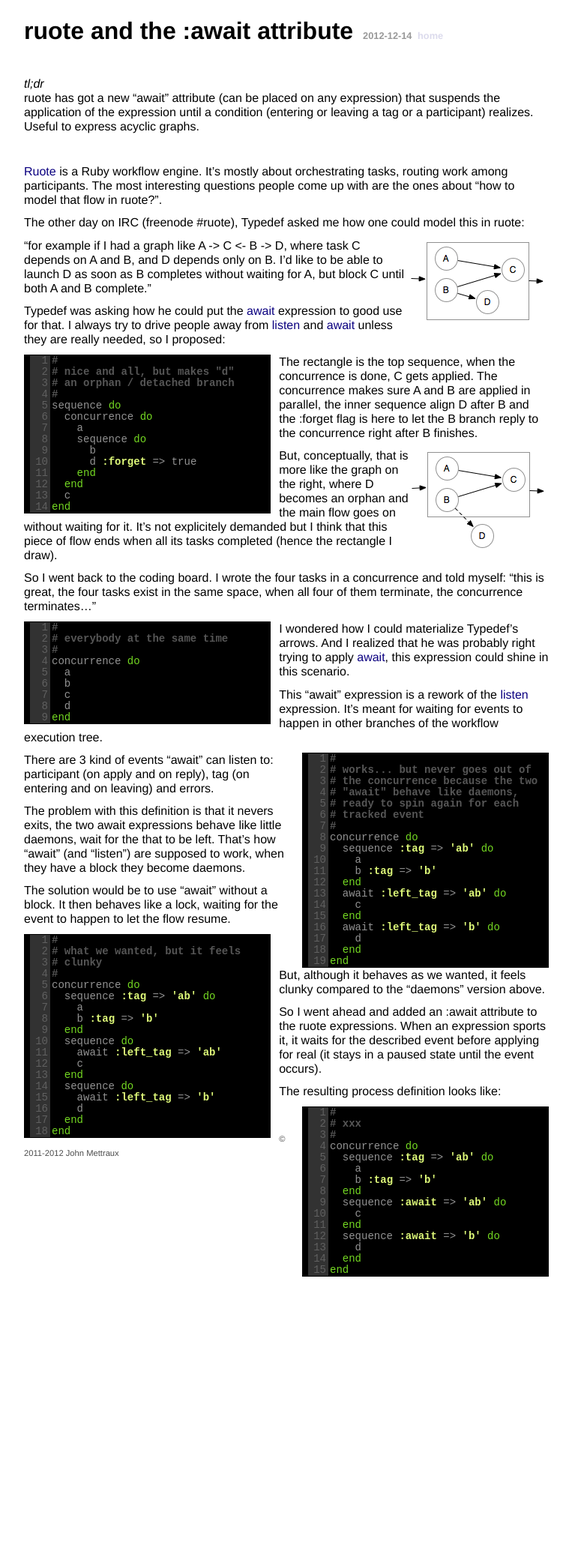
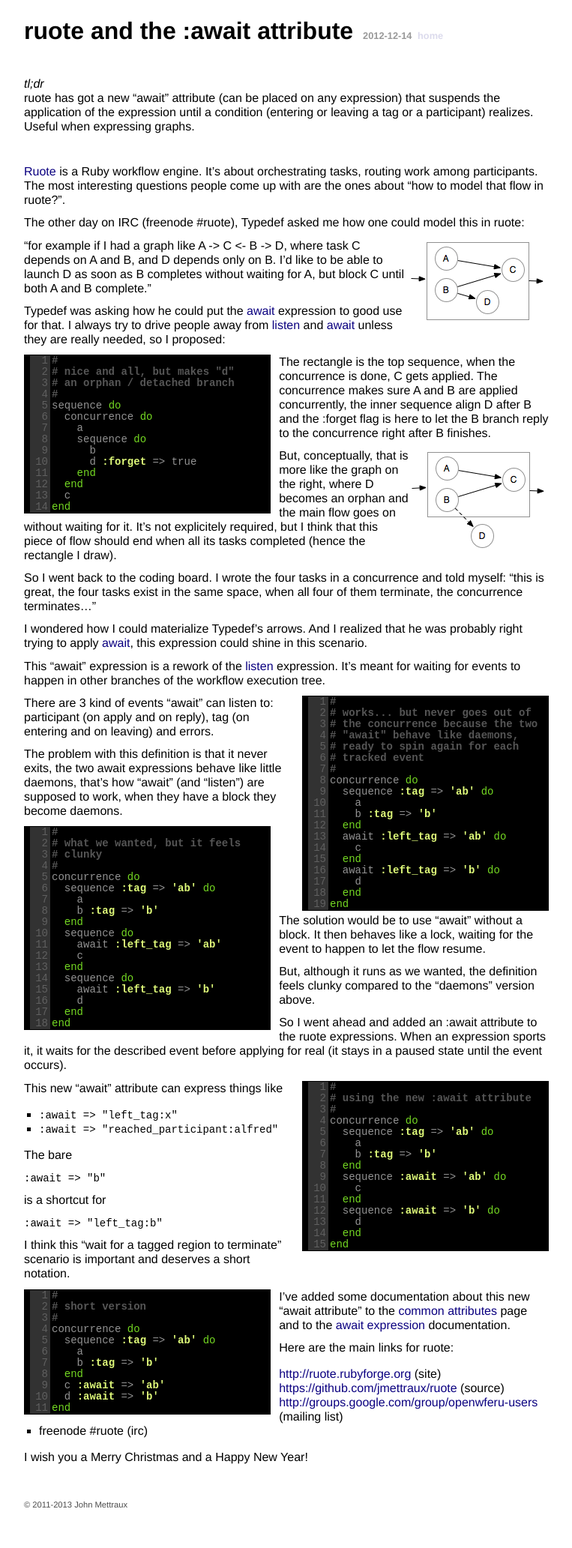
Before and after one commit to jmettraux/jmettraux.github.com, a Jekyll site: the page built from _posts/2012-12-14-ruote-and-the-await-attribute.md, in a window 1280 px wide. Shown: the whole page at 75% size, without its empty margins (258-1021 px from the left). Built offline with Jekyll 4.4.1, drawn with Linux system fonts in a browser that asks for light colours; before the commit the page ends 1703 px from its top, so only the background shows below that.

Commit message:
ready for release

````diff
--- a/_layouts/post.html
+++ b/_layouts/post.html
@@ -19,6 +19,6 @@
   {{ content }}
 
   <div class="cr">
-    &copy; 2011-2012 John Mettraux
+    &copy; 2011-2013 John Mettraux
   </div>
 </div>
--- a/_posts/2012-12-14-ruote-and-the-await-attribute.md
+++ b/_posts/2012-12-14-ruote-and-the-await-attribute.md
@@ -4,11 +4,11 @@
 ---
 
 _tl;dr_<br/>
-ruote has got a new "await" attribute (can be placed on any expression) that suspends the application of the expression until a condition (entering or leaving a tag or a participant) realizes. Useful to express acyclic graphs.
+ruote has got a new "await" attribute (can be placed on any expression) that suspends the application of the expression until a condition (entering or leaving a tag or a participant) realizes. Useful when expressing graphs.
 
 &nbsp;
 
-[Ruote](http://ruote.rubyforge.org) is a Ruby workflow engine. It's mostly about orchestrating tasks, routing work among participants. The most interesting questions people come up with are the ones about "how to model that flow in ruote?".
+[Ruote](http://ruote.rubyforge.org) is a Ruby workflow engine. It's about orchestrating tasks, routing work among participants. The most interesting questions people come up with are the ones about "how to model that flow in ruote?".
 
 The other day on IRC (freenode #ruote), Typedef asked me how one could model this in ruote:
 
@@ -37,27 +37,13 @@
 {% endhighlight %}
 </div>
 
-The rectangle is the top sequence, when the concurrence is done, C gets applied. The concurrence makes sure A and B are applied in parallel, the inner sequence align D after B and the :forget flag is here to let the B branch reply to the concurrence right after B finishes.
+The rectangle is the top sequence, when the concurrence is done, C gets applied. The concurrence makes sure A and B are applied concurrently, the inner sequence align D after B and the :forget flag is here to let the B branch reply to the concurrence right after B finishes.
 
 <img src="images/2012-12-14-abc_d.png" align="right" style="margin: 0;" />
 
-But, conceptually, that is more like the graph on the right, where D becomes an orphan and the main flow goes on without waiting for it. It's not explicitely demanded but I think that this piece of flow ends when all its tasks completed (hence the rectangle I draw).
+But, conceptually, that is more like the graph on the right, where D becomes an orphan and the main flow goes on without waiting for it. It's not explicitely required, but I think that this piece of flow should end when all its tasks completed (hence the rectangle I draw).
 
 So I went back to the coding board. I wrote the four tasks in a concurrence and told myself: "this is great, the four tasks exist in the same space, when all four of them terminate, the concurrence terminates..."
-
-<div class="half-code">
-{% highlight ruby linenos %}
-#
-# everybody at the same time
-#
-concurrence do
-  a
-  b
-  c
-  d
-end
-{% endhighlight %}
-</div>
 
 I wondered how I could materialize Typedef's arrows. And I realized that he was probably right trying to apply [await](http://ruote.rubyforge.org/exp/await.html), this expression could shine in this scenario.
 
@@ -89,9 +75,7 @@
 
 There are 3 kind of events "await" can listen to: participant (on apply and on reply), tag (on entering and on leaving) and errors.
 
-The problem with this definition is that it nevers exits, the two await expressions behave like little daemons, wait for the that to be left. That's how "await" (and "listen") are supposed to work, when they have a block they become daemons.
-
-The solution would be to use "await" without a block. It then behaves like a lock, waiting for the event to happen to let the flow resume.
+The problem with this definition is that it never exits, the two await expressions behave like little daemons, that's how "await" (and "listen") are supposed to work, when they have a block they become daemons.
 
 <div class="half-code">
 {% highlight ruby linenos %}
@@ -116,16 +100,16 @@
 {% endhighlight %}
 </div>
 
-But, although it behaves as we wanted, it feels clunky compared to the "daemons" version above.
+The solution would be to use "await" without a block. It then behaves like a lock, waiting for the event to happen to let the flow resume.
+
+But, although it runs as we wanted, the definition feels clunky compared to the "daemons" version above.
 
 So I went ahead and added an :await attribute to the ruote expressions. When an expression sports it, it waits for the described event before applying for real (it stays in a paused state until the event occurs).
-
-The resulting process definition looks like:
 
 <div class="half-code-right">
 {% highlight ruby linenos %}
 #
-# xxx
+# using the new :await attribute
 #
 concurrence do
   sequence :tag => 'ab' do
@@ -141,3 +125,46 @@
 end
 {% endhighlight %}
 </div>
+
+
+This new "await" attribute can express things like
+
+* ```:await => "left_tag:x"```
+* ```:await => "reached_participant:alfred"```
+
+The bare
+
+```:await => "b"```
+
+is a shortcut for
+
+```:await => "left_tag:b"```
+
+I think this "wait for a tagged region to terminate" scenario is important and deserves a short notation.
+
+<div class="half-code">
+{% highlight ruby linenos %}
+#
+# short version
+#
+concurrence do
+  sequence :tag => 'ab' do
+    a
+    b :tag => 'b'
+  end
+  c :await => 'ab'
+  d :await => 'b'
+end
+{% endhighlight %}
+</div>
+
+I've added some documentation about this new "await attribute" to the [common attributes](http://ruote.rubyforge.org/common_attributes.html) page and to the [await expression](http://ruote.rubyforge.org/exp/await.html) documentation.
+
+Here are the main links for ruote:
+
+* [http://ruote.rubyforge.org](http://ruote.rubyforge.org) (site)
+* [https://github.com/jmettraux/ruote](https://github.com/jmettraux/ruote) (source)
+* [http://groups.google.com/group/openwferu-users](http://groups.google.com/group/openwferu-users) (mailing list)
+* freenode #ruote (irc)
+
+I wish you a Merry Christmas and a Happy New Year!
--- a/css/style.css
+++ b/css/style.css
@@ -107,9 +107,11 @@
   width: 47%;
   float: left;
   margin-right: 0.7em;
+  margin-bottom: 0.2em;
 }
 .half-code-right {
   width: 47%;
   float: right;
   margin-left: 0.7em;
+  margin-bottom: 0.2em;
 }
````
